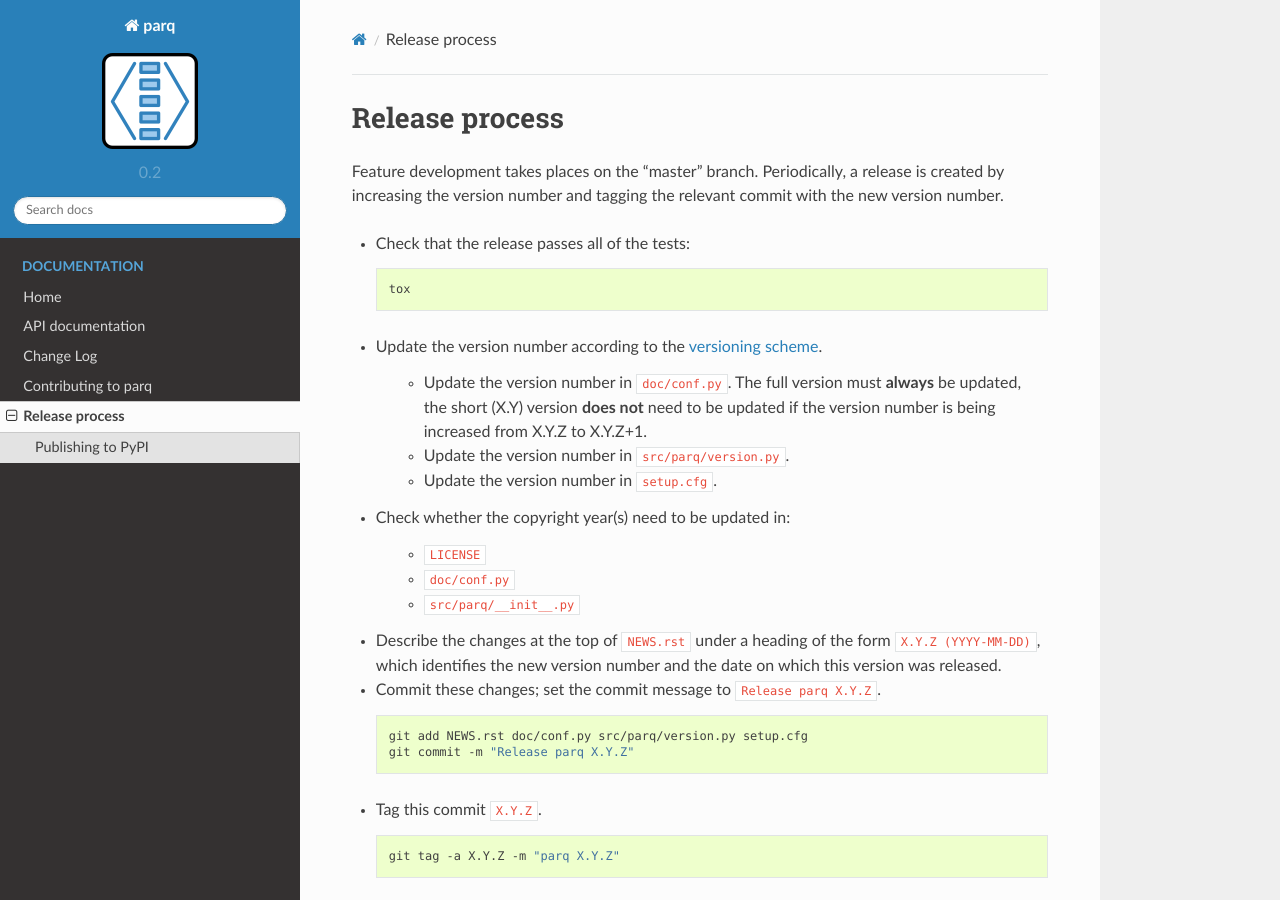
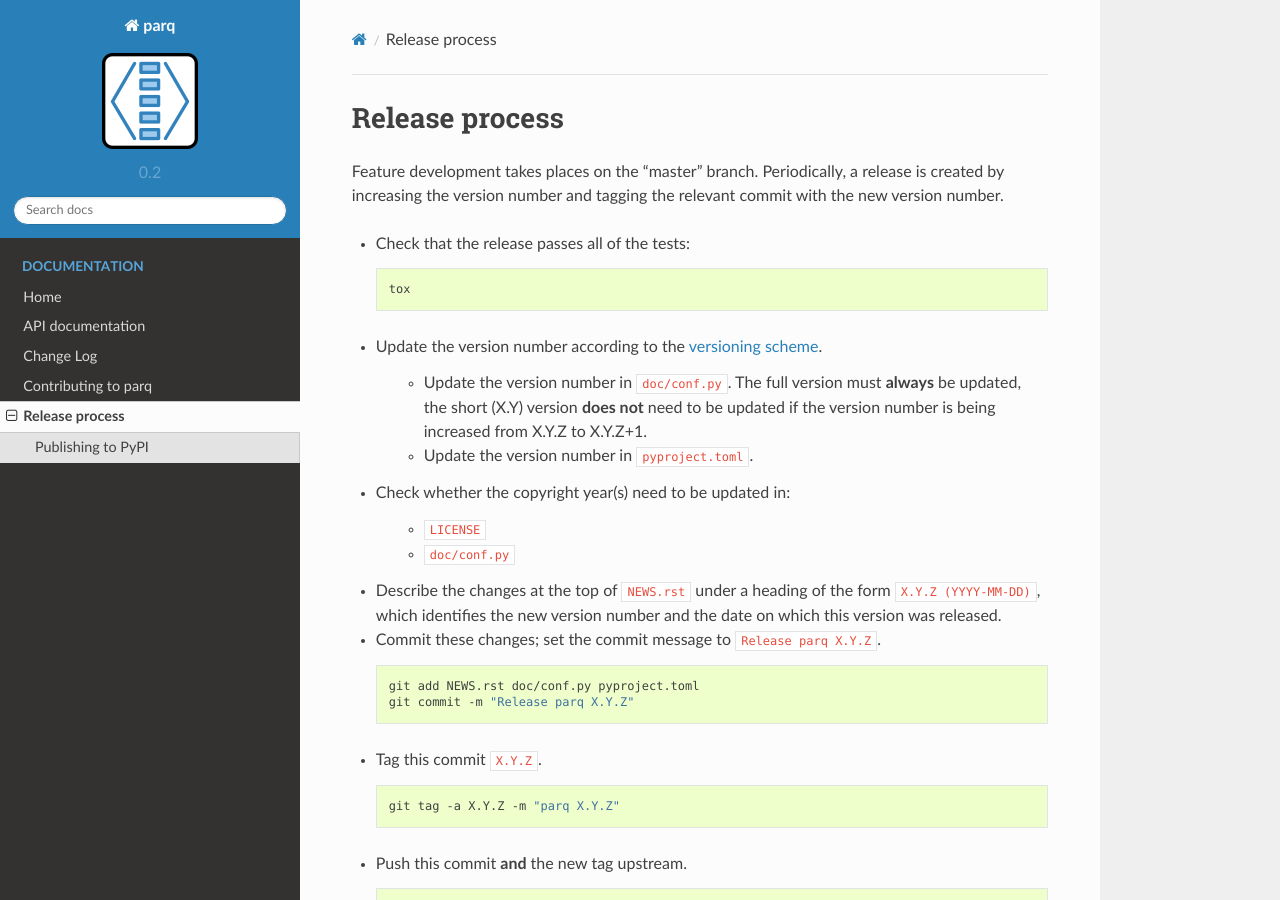
Before and after one commit to robmoss/job-queue, a Sphinx documentation site: the page built from doc/release-process.rst, in a window 1280 px wide and 900 px high. Built offline with Sphinx 7.4.7 and the Read the Docs theme 2.0.0, drawn with Linux system fonts in a browser that asks for light colours.

Commit message:
Update the release process documentation
We no longer store metadata in the source files.

```diff
--- a/doc/release-process.rst
+++ b/doc/release-process.rst
@@ -19,17 +19,13 @@
      **does not** need to be updated if the version number is being increased
      from X.Y.Z to X.Y.Z+1.
 
-   * Update the version number in ``src/parq/version.py``.
-
-   * Update the version number in ``setup.cfg``.
+   * Update the version number in ``pyproject.toml``.
 
 * Check whether the copyright year(s) need to be updated in:
 
    * ``LICENSE``
 
    * ``doc/conf.py``
-
-   * ``src/parq/__init__.py``
 
 * Describe the changes at the top of ``NEWS.rst`` under a heading of the form
   ``X.Y.Z (YYYY-MM-DD)``, which identifies the new version number and the
@@ -39,7 +35,7 @@
 
   .. code-block:: shell
 
-     git add NEWS.rst doc/conf.py src/parq/version.py setup.cfg
+     git add NEWS.rst doc/conf.py pyproject.toml
      git commit -m "Release parq X.Y.Z"
 
 * Tag this commit ``X.Y.Z``.
```
